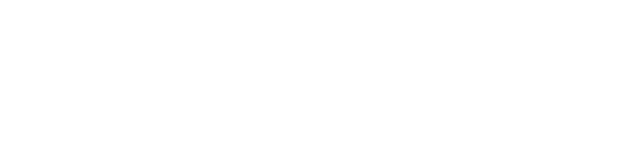
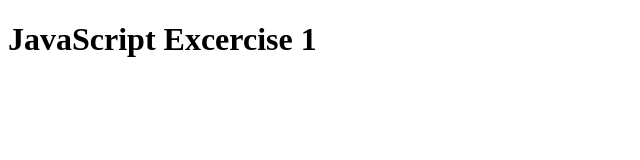
Before and after one commit to salmannabi/qa-javascript-ex1, a plain HTML site: page index.html in a window 1280 px wide. Shown: the whole page, without its empty margins (0-640 px from the left). Drawn offline with Linux system fonts and the light colour scheme.

Commit message:
General fixes

```diff
--- a/index.html
+++ b/index.html
@@ -4,10 +4,10 @@
         <meta charset="UTF-8">
         <meta http-equiv="X-UA-Compatible" content="IE=edge">
         <meta name="viewport" content="width=device-width, initial-scale=1.0">
-        <title>JavaScript Excersize 1</title>
+        <title>JavaScript Excercise 1</title>
     </head>
     <body>
-
+        <h1>JavaScript Excercise 1</h1>
         <!-- JavaScript -->
         <script type="text/javascript" src="./script.js"></script>
     </body>
```
